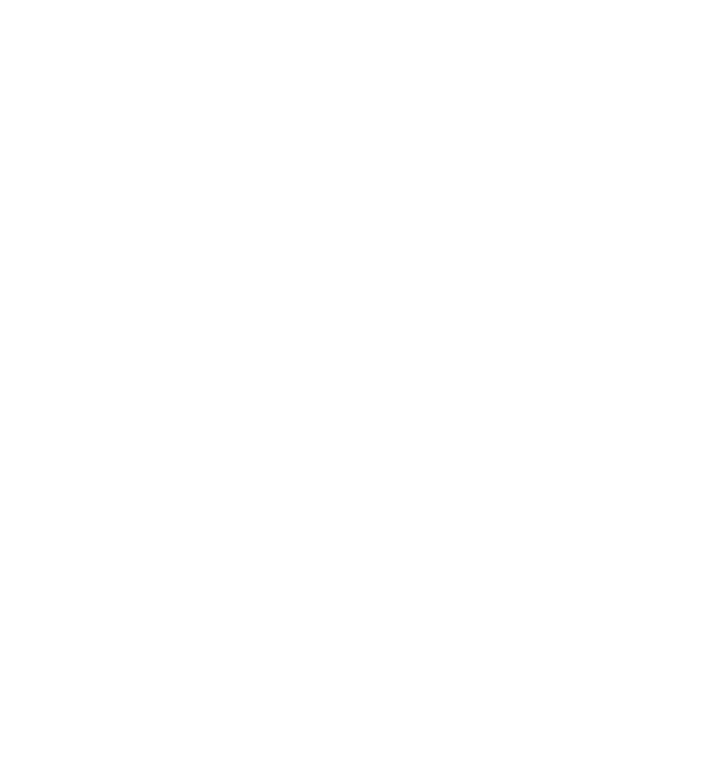
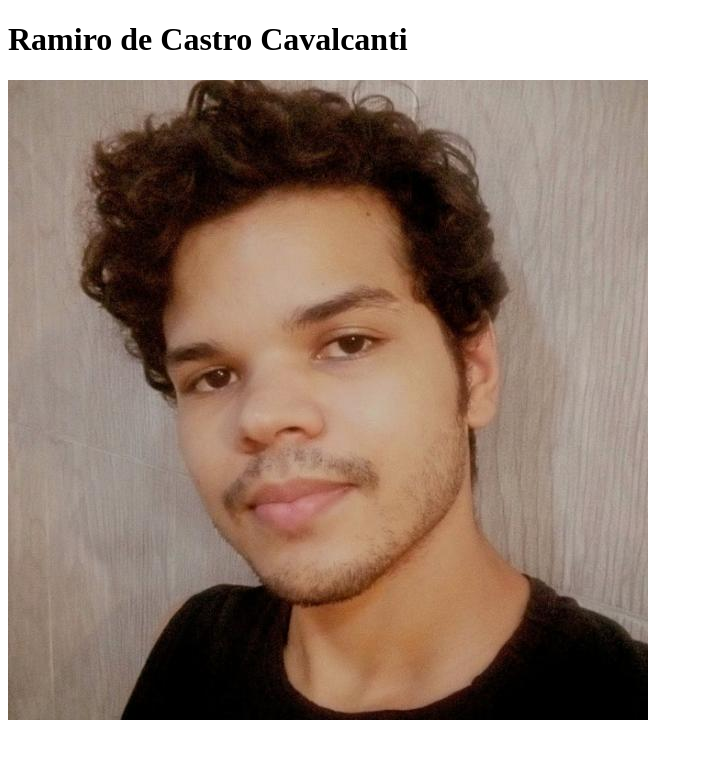
Before and after one commit to cAVALCANTIRC/cAVALCANTIRC.github.io, a plain HTML site: page index.html in a window 1280 px wide. Shown: the whole page, without its empty margins (0-703 px from the left). Drawn offline with Linux system fonts and the light colour scheme; files whose address does not match are found by name.

Commit message:
adicionando nome e foto

```diff
--- a/index.html
+++ b/index.html
@@ -7,6 +7,7 @@
     <title>Portfolio</title>
 </head>
 <body>
-
+    <h1>Ramiro de Castro Cavalcanti</h1>
+    <img src="/home/ramiro/Documents/cAVALCANTIRC.github.io/perfil.jpg" alt="Minha foto">
 </body>
 </html>
```
Also changed, not shown: perfil.jpg (added).
